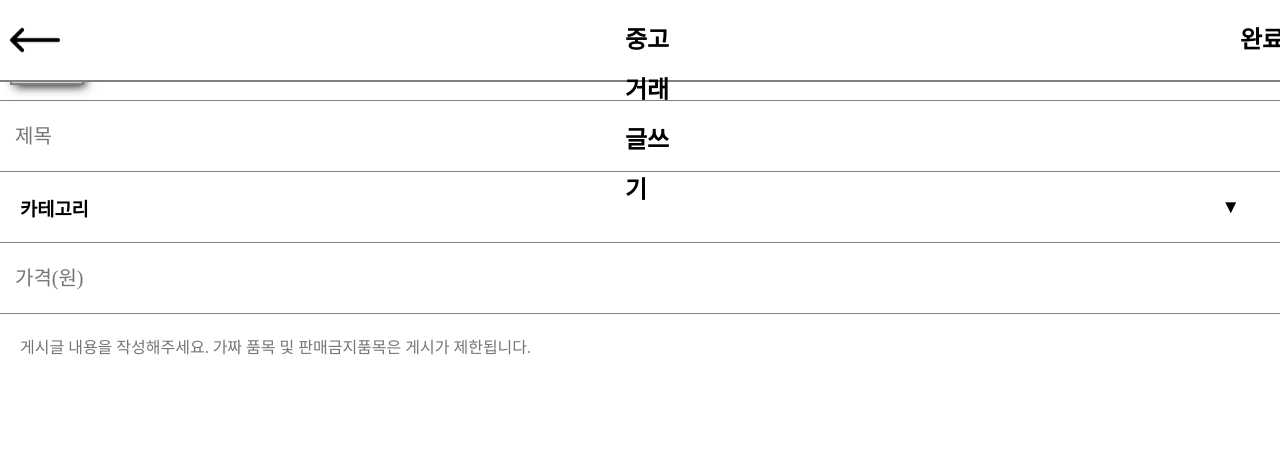
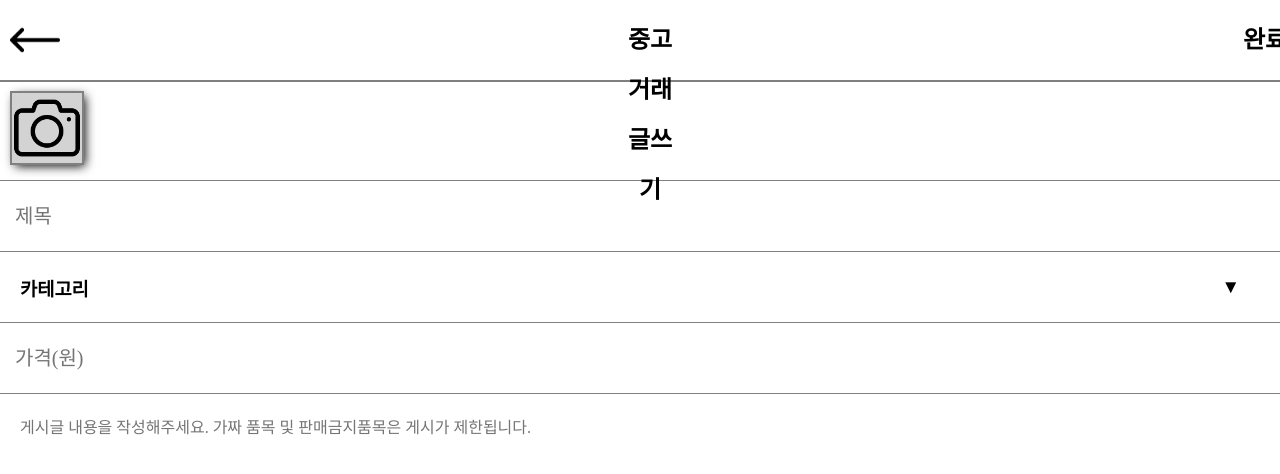
Before and after one commit to DKU-D-Coding/react-study-carrot-market, a React (Create React App) app in the folder bubbletea03-my-app/: page /writing in a window 1280 px wide. Shown: the top 474 px of the page. Built offline with nearby package versions, Linux system fonts and the light colour scheme.

Commit message:
refactor: TopNav에 block 공간 추가

```diff
--- a/bubbletea03-my-app/src/component/TopNav.js
+++ b/bubbletea03-my-app/src/component/TopNav.js
@@ -3,7 +3,7 @@ import { useNavigate } from 'react-router-dom';
 
 export default function TopNav({left, center, right}) {
     const navigate = useNavigate();
-    return (
+    return (<>
         <Container>
             <div>
                 {left}
@@ -15,7 +15,8 @@ export default function TopNav({left, center, right}) {
                 {right}
             </div>
         </Container>
-    );
+        <SpaceBox/>
+    </>);
 }
 
 const Container = styled.div`
@@ -24,6 +25,8 @@ const Container = styled.div`
     width: 100%;
     height: 80px;
     background-color: white;
+
+    text-align: center;
 
     display: flex;
     justify-content: space-between;
@@ -49,3 +52,8 @@ const Container = styled.div`
         }
     }
 `
+
+const SpaceBox = styled.div`
+    width: 100%;
+    height: 80px;
+`
--- a/bubbletea03-my-app/src/component/home/BottomNav.js
+++ b/bubbletea03-my-app/src/component/home/BottomNav.js
@@ -21,6 +21,8 @@ const Container = styled.div`
     width: 100%;
     height: 110px;
 
+    text-align: center;
+
     display: flex;
     justify-content: space-around;
 
--- a/bubbletea03-my-app/src/page/Home.js
+++ b/bubbletea03-my-app/src/page/Home.js
@@ -12,8 +12,7 @@ export default function Home() {
 
     const [test, setTest] = useRecoilState(testState);
 
-    return (
-        <Container>
+    return (<>
         <TopNav left={<h2>홈</h2>}
             right={
             <button>
@@ -30,15 +29,9 @@ export default function Home() {
                 <img alt="플러스 버튼" src="/icon/plus.png"/>
             </PlusButton>
         </Link>
-        </Container>
-    );
+    </>);
 }
 
-const Container = styled.div`
-    text-align: center;
-    padding-top: 80px;
-    padding-bottom: 110px;
-`
 
 const PlusButton = styled.button`
     position: fixed;
--- a/bubbletea03-my-app/src/page/ProductPage.js
+++ b/bubbletea03-my-app/src/page/ProductPage.js
@@ -16,8 +16,7 @@ export default function ProductPage() {
     const [test, setTest] = useRecoilState(testState);
 
     window.scrollTo(0, 0);
-    return (
-        <Container>
+    return (<>
         <TopNav left={<>
             <button onClick={() => {navigate(-1)}}>
                 <img alt="왼쪽 화살표" src="/icon/arrow.png"/>
@@ -33,14 +32,8 @@ export default function ProductPage() {
         </TopImage>
         <UserContent item={item}/>
         <UserItemList userName={item.sellerName}/>
-        </Container>
-    );
+    </>);
 }
-
-const Container = styled.div`
-    padding-top: 80px;
-    padding-bottom: 100px;
-`
 
 const TopImage = styled.div`
     width: 100%;
--- a/bubbletea03-my-app/src/page/WritingPage.js
+++ b/bubbletea03-my-app/src/page/WritingPage.js
@@ -46,28 +46,28 @@ export default function WritingPage() {
             }/>
         {
             categoryModalState
-            && <CategoryModal close={() => {setCategoryModalState(false)}}
-                select={function(category) {setWritingState({...writingState, category})}}/>
+            && <CategoryModal close={() => setCategoryModalState(false)}
+                select={(category) => setWritingState({...writingState, category})}/>
         }
         <PhotoUpload imgUrlArr={writingState.imgUrlArr}
-            setImgUrlArr={function(imgUrlArr) {setWritingState({...writingState, imgUrlArr})}}/>
+            setImgUrlArr={(imgUrlArr) => setWritingState({...writingState, imgUrlArr})}/>
         <InputBox>
             <input type="text" placeholder="제목" value={writingState.title}
-                onChange={(e) => {setWritingState({...writingState, title: e.target.value})}}/>
+                onChange={(e) => setWritingState({...writingState, title: e.target.value})}/>
         </InputBox>
         <CategoryBox>
             <h3>{writingState.category || "카테고리"}</h3>
-            <button onClick={() => {setCategoryModalState(true)}}>
+            <button onClick={() => setCategoryModalState(true)}>
                 <h3>▼</h3>
             </button>
         </CategoryBox>
         <InputBox>
             <input type="number" placeholder="가격(원)" value={writingState.price}
-                onChange={(e) => {setWritingState({...writingState, price: e.target.value})}}/>
+                onChange={(e) => setWritingState({...writingState, price: e.target.value})}/>
         </InputBox>
         <ContentBox>
             <textarea placeholder="게시글 내용을 작성해주세요. 가짜 품목 및 판매금지품목은 게시가 제한됩니다." value={writingState.content}
-                onChange={(e) => {setWritingState({...writingState, content: e.target.value})}}/>
+                onChange={(e) => setWritingState({...writingState, content: e.target.value})}/>
         </ContentBox>
     </>);
 }
```
Lines whose indentation alone changed are shown as unchanged.
